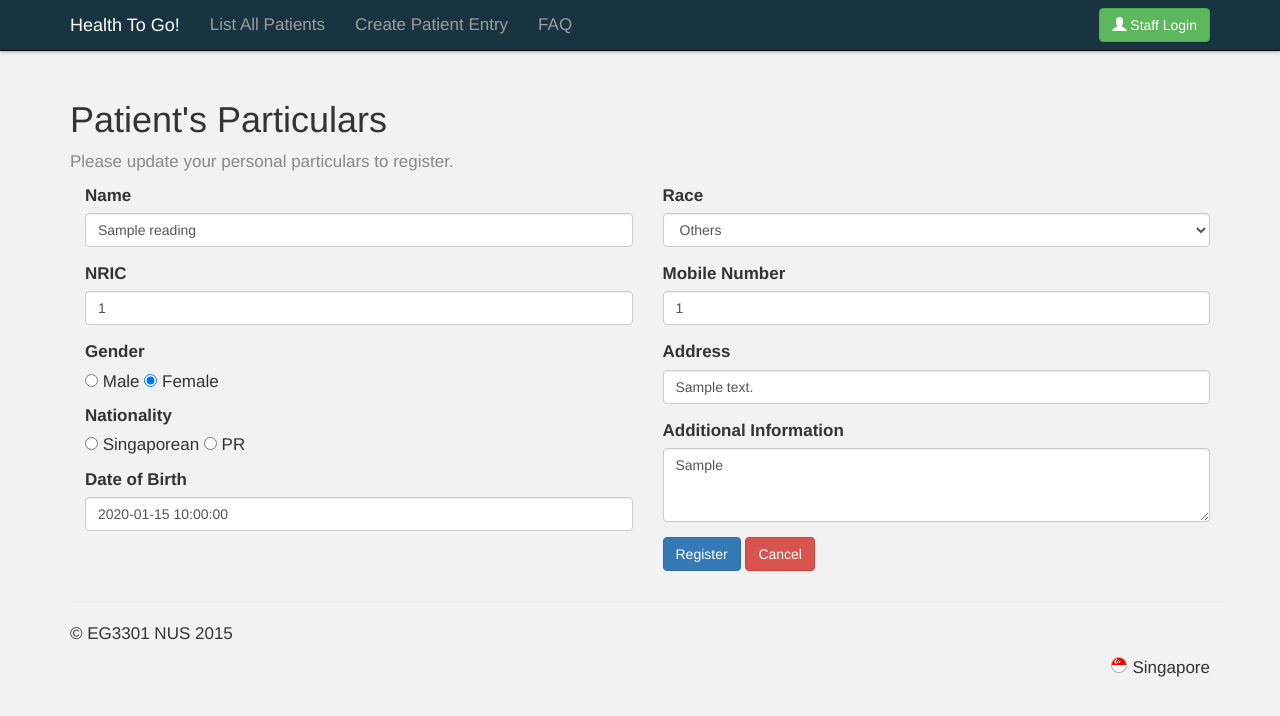
After one commit to bingoyahoo/health-to-go-python, a Python web app: template templates/registration_scanner.html in a window 1280 px wide. The commit adds this page. Shown: the top 716 px of the page. Run offline with Jinja, Linux system fonts and the light colour scheme; the template is opened without the code that fills it: most values are stand-ins (such as "Sample title", 1, 10 or a date in 2020); some libraries are stand-ins or nearby versions.

Commit message:
Edit Create to work with additional nric query parameter from barcode scanner

```diff
--- a/templates/layout.html
+++ b/templates/layout.html
@@ -61,7 +61,5 @@
 <!-- Bootstrap confirmation plugin-->
 <script type="text/javascript" src="/bootstrap/js/bootstrap-confirmation.js"></script>
 
-
-
 </body>
 </html>
--- a/templates/registration.html
+++ b/templates/registration.html
@@ -7,7 +7,7 @@
         </h1>
 
         <form action="/create?hospital_name={{ hospital_name }}" method="post" role="form">
-            <p class="form-instructions">Please fill in the form below.</p>
+            <p class="form-instructions">Please fill in the form below to register.</p>
 
             <div class="col-md-6">
                 <div class="form-group">
@@ -16,15 +16,15 @@
                 </div>
                 <div class="form-group">
                     <label for="nricNum"> NRIC </label>
-                    <input type="text" class="form-control" id="nricNum" name="nricNum" placeholder="S1234567A">
+                    <input type="text" class="form-control" id="nricNum" name="nricNum" placeholder="S1234567A" value="{{nric_num}}">
                 </div>
                 <label for="gender"> Gender </label>
 
                 <p id="gender">
                     <input type="radio" name="gender" value="male" checked> Male
                     <input type="radio" name="gender" value="female"> Female</p>
+
                 <label> Nationality </label>
-
                 <p id="nationality">
                     <input type="radio" name="nationality" value="singaporean" checked> Singaporean
                     <input type="radio" name="nationality" value="pr"> PR </p>
--- /dev/null
+++ b/templates/registration_scanner.html
@@ -0,0 +1,105 @@
+{% extends "layout.html" %}
+{% block body %}
+<div class="container">
+    <div class="row">
+        <h1>
+            Patient's Particulars
+        </h1>
+
+        <form action="/create" method="post" role="form">
+            <p class="form-instructions">Please update your personal particulars to register.</p>
+
+            {% for reading in readings %}
+            <div class="col-md-6">
+                <div class="form-group">
+                    <label for="name"> Name </label>
+                    <input type="text" class="form-control" id="name" name="name" value="{{reading.name}}">
+                </div>
+
+                <div class="form-group">
+                    <label for="nricNum"> NRIC </label>
+                    <input type="text" class="form-control" id="nricNum" name="nricNum" value="{{nric_num}}" placeholder="S1234567A">
+                </div>
+
+                <label for="gender"> Gender </label>
+                <p id="gender">
+                    {% if reading.gender == "male" %}
+                    <input type="radio" name="gender" value="male" checked> Male
+                    <input type="radio" name="gender" value="female"> Female
+                    {% else %}
+                    <input type="radio" name="gender" value="male"> Male
+                    <input type="radio" name="gender" value="female" checked> Female
+                    {% endif %}
+                </p>
+
+                <label> Nationality </label>
+                <p id="nationality">
+                    {% if reading.nationality == "singaporean" %}
+                    <input type="radio" name="nationality" value="singaporean" checked> Singaporean
+                    <input type="radio" name="nationality" value="pr"> PR
+                    {% elif reading.nationality == "pr" %}
+                    <input type="radio" name="nationality" value="singaporean"> Singaporean
+                    <input type="radio" name="nationality" value="pr" checked> PR
+                    {% else %}
+                    <input type="radio" name="nationality" value="singaporean"> Singaporean
+                    <input type="radio" name="nationality" value="pr"> PR
+                    {% endif %}
+                <!-- Insert dropdown for country of birth -->
+
+                <div class="form-group">
+                    <label for="dob"> Date of Birth </label>
+                    <input type="text" class="form-control" name="dob" id="dob" value="{{reading.dob}}">
+                </div>
+            </div>
+            <div class="col-md-6">
+                <div class="form-group">
+                    <label for="race"> Race </label>
+                    <select class="form-control" id="race" name="race">
+                        {% if reading.race == "Chinese" %}
+                        <option selected="selected">Chinese</option>
+                        <option>Malay</option>
+                        <option>Indian</option>
+                        <option>Others</option>
+                        {% elif reading.race == "Malay" %}
+                        <option >Chinese</option>
+                        <option selected="selected">Malay</option>
+                        <option>Indian</option>
+                        <option>Others</option>
+                        {% elif reading.race == "Indian" %}
+                        <option>Chinese</option>
+                        <option>Malay</option>
+                        <option selected="selected">Indian</option>
+                        <option>Others</option>
+                        {% else %}
+                        <option>Chinese</option>
+                        <option>Malay</option>
+                        <option>Indian</option>
+                        <option selected="selected">Others</option>
+                        {% endif %}
+                    </select>
+                </div>
+
+                <div class="form-group">
+                    <label for="mobile_number"> Mobile Number </label>
+                    <input type="tel" class="form-control" name="mobile_number" id="mobile_number"
+                           value="{{reading.mobile_number}}">
+                </div>
+
+                <div class="form-group">
+                    <label for="address"> Address </label>
+                    <input type="text" class="form-control" name="address" id="address" value="{{reading.address}}">
+                </div>
+
+                <div class="form-group">
+                    <label for="add_info"> Additional Information </label>
+                    <textarea class="form-control" id="add_info" name="add_info" rows="3">{{ reading.add_info}}</textarea>
+                </div>
+                <button class="btn btn-primary" type="submit" value="Register"> Register </button>
+                <button class="btn btn-danger" type="button"> Cancel</button>
+            </div>
+            {% endfor %}
+        </form>
+    </div>
+</div>
+
+{% endblock %}
```
Also changed, not shown: main.py (+16 -3 lines).
